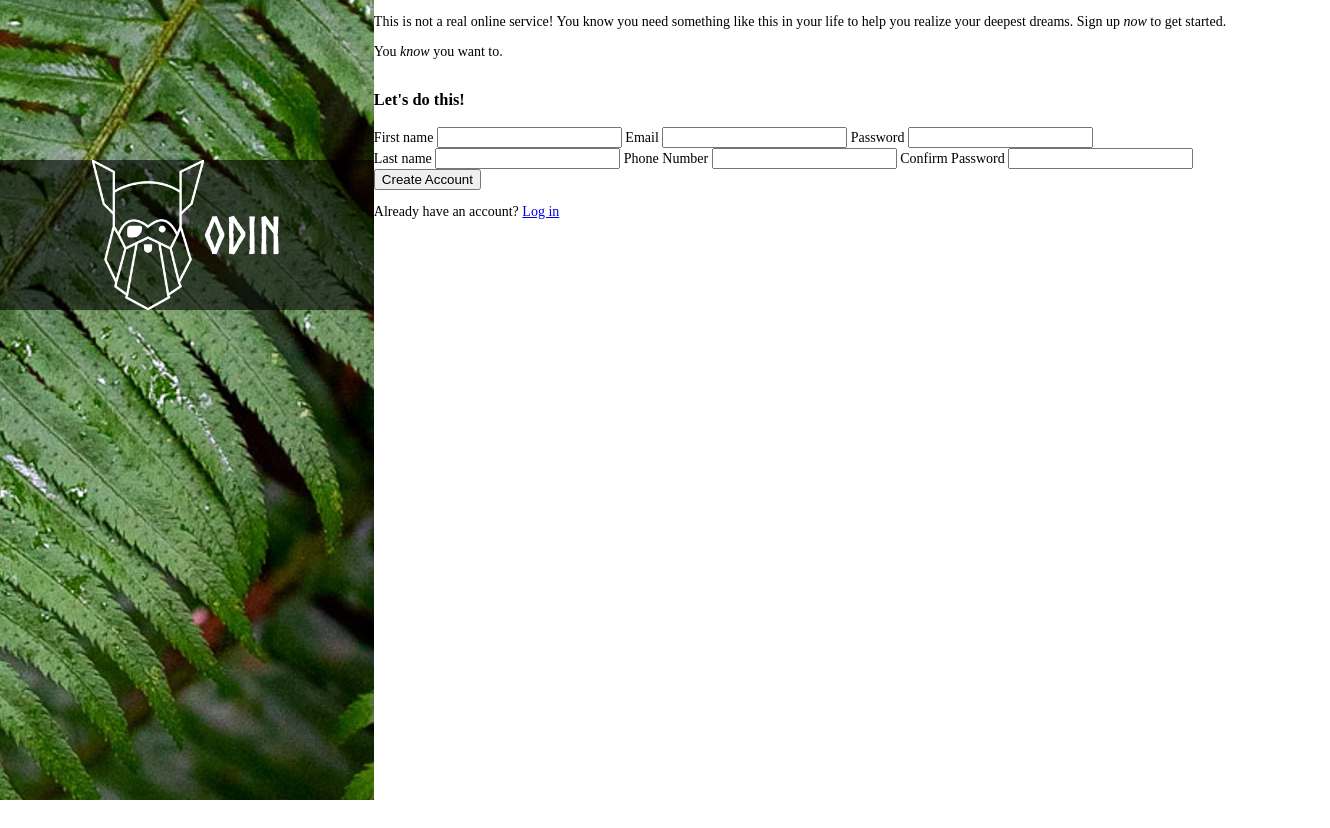
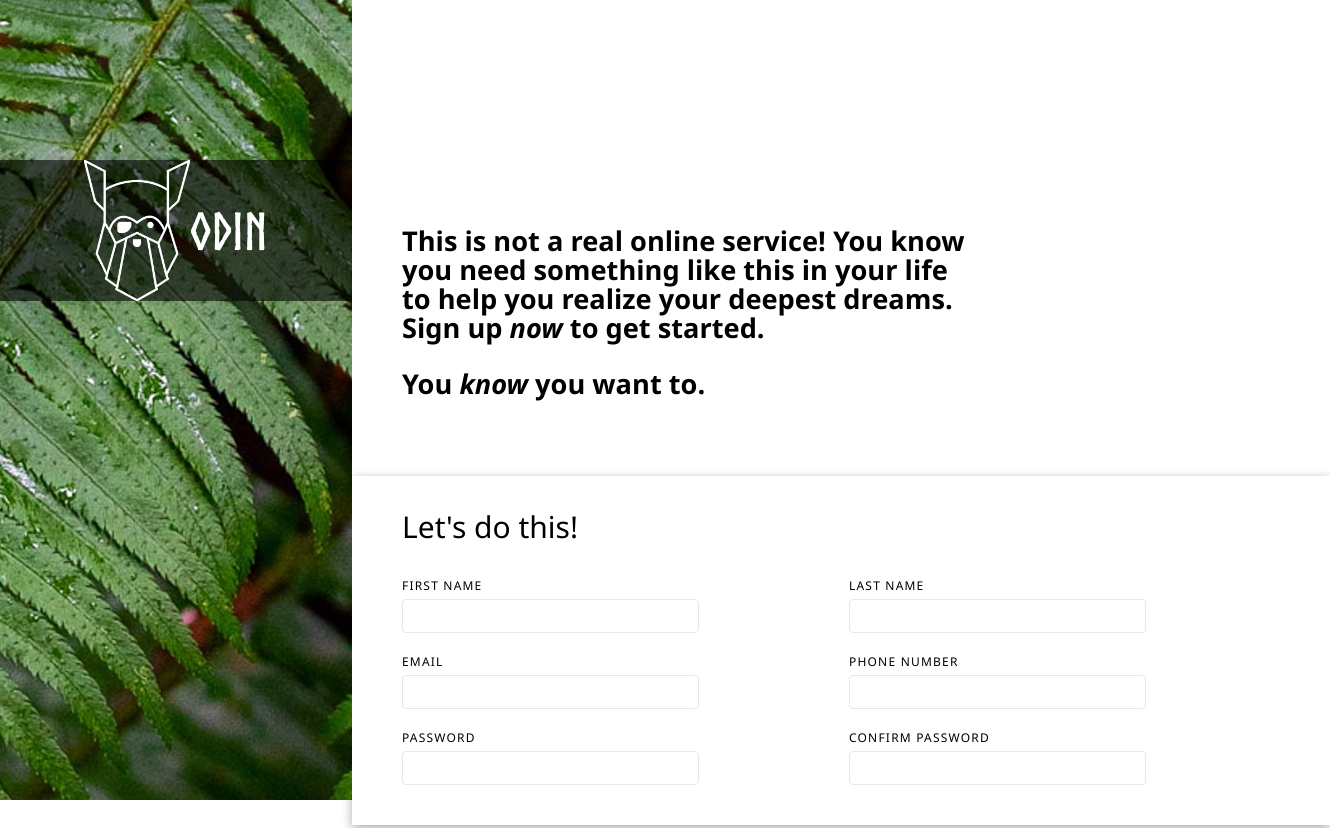
Before and after one commit to Furilon/sign-up-form, a plain HTML site: page index.html in a window 1280 px wide. Shown: the top 828 px of the page, 1330 px wide, since content can reach past the window. Before the commit the page ends 800 px from the top, so only its background shows below. Drawn offline with Linux system fonts and the light colour scheme.

Commit message:
Finished the right side of the form page. A couple of suggestions: (1) figure out how to have 'ODIN' text take a certain small value of its size, below which it doesn't go; (2) validate passwords properly; (3) when you press tab on the form, the focus goes the wrong direction due to the .html design, fix it; (4) fix the size of all fonts, especially in the form section, and figure out how to limit the number of characters for the first section.

```diff
--- a/assets/style.css
+++ b/assets/style.css
@@ -1,6 +1,10 @@
 @font-face {
     font-family: odin-font;
     src: url("./Norse-Bold.otf");
+}
+
+.italicized {
+    font-style: italic;
 }
 
 body {
@@ -8,15 +12,17 @@ body {
     padding: 0;
     display: flex;
     height: 100%;
-    font-size: 14px;
+    font-size: 48px;
+    overflow: hidden;
 }
 
 .side {
     background: url("./leaves.jpg") center;
-    width: max(1000px, 30vw);
+    width: max(1500px, 30vw);
     position: relative;
     flex: 1 0 25%;
     height: 100vh;
+    font-family: odin-font, 'Segoe UI', Tahoma, Geneva, Verdana, sans-serif;
 }
 
 .dark-area {
@@ -29,8 +35,8 @@ body {
     justify-content: center;
     align-items: center;
     flex-wrap: wrap;
-    font-family: odin-font, 'Segoe UI', Tahoma, Geneva, Verdana, sans-serif;
     font-size: 2vw;
+
 }
 
 .dark-area > img {
@@ -42,10 +48,109 @@ body {
     flex-direction: column;
     flex: 1 0 auto;
     justify-content: flex-start;
+    font-size: 16px;
+    max-height: 100%;
+    align-items: flex-start;
+    width: 70%;
+    font-family: 'Segoe UI', Tahoma, Geneva, Verdana, sans-serif;
 }
 
+.top {
+    margin: 200px 300px 50px 0;
+    padding-left: 50px;
+    font-weight: 600;
+    max-width: 90%;
+    line-height: 1.8rem;
+    font-size: 1.7rem;
+}
 
+.top > p {
+    max-width: 55ch;
+}
 
-.italicized {
-    font-style: italic;
+.middle {
+    padding-left: 50px;
+    box-shadow: 0px 3px 10px rgb(170, 170, 170);
+    width: 100%;
+    margin-bottom: 60px;
 }
+
+.middle > p {
+    font-size: 30px;
+    font-weight: 500;
+}
+
+form {
+    display: flex;
+    flex-wrap: wrap;
+    font-size: 12px;
+    letter-spacing: 0.1em;
+    margin: 20px 0;
+}
+
+.form-left, .form-right {
+    display: flex;
+    flex-direction: column;
+    justify-content: flex-start;
+    margin-right: 150px;
+}
+
+input {
+    margin-bottom: 20px;
+    margin-top: 5px;
+    border: 1px solid #E5E7EB;
+    border-radius: 4px;
+    width: min(330px, 150px + 10vw);
+    height: 30px;
+    font-size: 18px;
+    padding-left: 15px;
+}
+
+input:focus {
+    box-shadow: 0 2px 3px gray;
+    border: 1px solid blue;
+}
+
+input:valid {
+    border: 1px solid green
+}
+
+input:invalid:not(:focus):not(:placeholder-shown) {
+    border: 1px solid red;
+    background-color: pink;
+}
+
+input:invalid:not(:placeholder-shown) {
+    background-color: white;
+}
+
+.bottom {
+    padding-left: 50px;
+    font-size: 1.4rem;
+}
+
+button {
+    font-size: 1.3rem;
+    font-weight: 600;
+    padding: 10px 50px;
+    min-width: 200px;
+    min-height: 50px;
+    color: white;
+    background-color: #596D48;
+    border-radius: 10px;
+    box-shadow: 0px 2px 3px rgb(170, 170, 170);
+    border: none;
+}
+
+button:hover {
+
+    background-color: #536444;
+}
+
+a {
+    color: #596D48
+}
+
+a:hover {
+    color: #3a4630;
+}
--- a/index.html
+++ b/index.html
@@ -5,6 +5,7 @@
         <meta http-equiv="X-UA-Compatible" content="IE=edge" />
         <meta name="viewport" content="width=device-width, initial-scale=1.0" />
         <link rel="stylesheet" href="./assets/style.css" />
+        <script src="./index.js"></script>
         <title>Sign up</title>
     </head>
     <body>
@@ -37,23 +38,29 @@
                 <p>You <span class="italicized">know</span> you want to.</p>
             </div>
             <div class="middle">
-                <h3>Let's do this!</h3>
+                <p>Let's do this!</p>
                 <form action="#">
                     <div class="form-left">
-                        <label for="first">First name</label>
-                        <input type="text" id="first" name="first" required />
-                        <label for="email">Email</label>
-                        <input type="email" id="email" name="email" required />
-                        <label for="pass">Password</label>
-                        <input type="text" id="pass" name="pass" required />
+                        <label for="first">FIRST NAME</label>
+                        <input
+                            type="text"
+                            id="first"
+                            name="first"
+                            placeholder=" "
+                            required
+                        />
+                        <label for="email">EMAIL</label>
+                        <input type="email" id="email" name="email" placeholder=" " required />
+                        <label for="pass">PASSWORD</label>
+                        <input type="password" id="pass" name="pass" placeholder=" " required />
                     </div>
                     <div class="form-right">
-                        <label for="last">Last name</label>
-                        <input type="text" id="last" name="last" required />
-                        <label for="tel">Phone Number</label>
-                        <input type="tel" id="tel" name="tel" />
-                        <label for="conf">Confirm Password</label>
-                        <input type="conf" id="conf" name="conf" required />
+                        <label for="last">LAST NAME</label>
+                        <input type="text" id="last" name="last" placeholder=" " required />
+                        <label for="tel">PHONE NUMBER</label>
+                        <input type="tel" id="tel" name="tel" placeholder=" " required/>
+                        <label for="conf">CONFIRM PASSWORD</label>
+                        <input type="password" id="conf" name="conf" placeholder=" " required />
                     </div>
                 </form>
             </div>
--- a/index.js
+++ b/index.js
@@ -0,0 +1,13 @@
+const pass = document.getElementById('pass');
+const conf = document.getElementById('conf');
+
+function validatePassword() {
+    if (pass.value != conf.value) {
+        conf.setCustomValidity("Passwords don't match");
+    } else {
+        conf.setCustomValidity('');
+    }
+}
+
+pass.onchange = validatePassword;
+conf.onkey_up = validatePassword;
```
